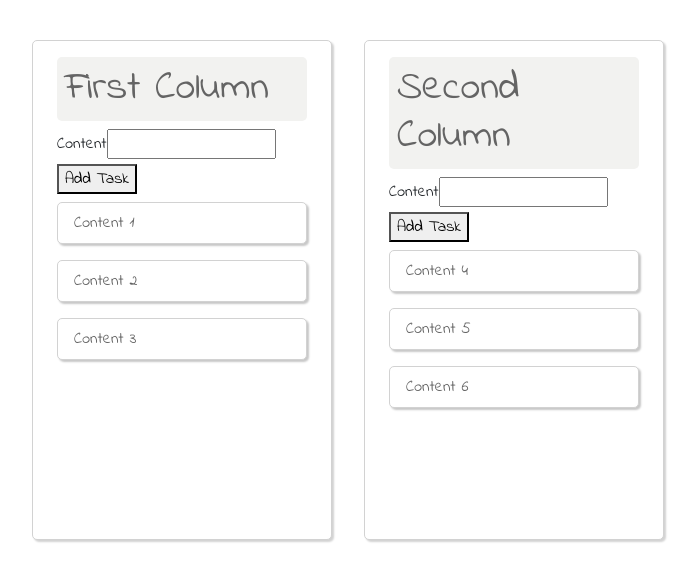
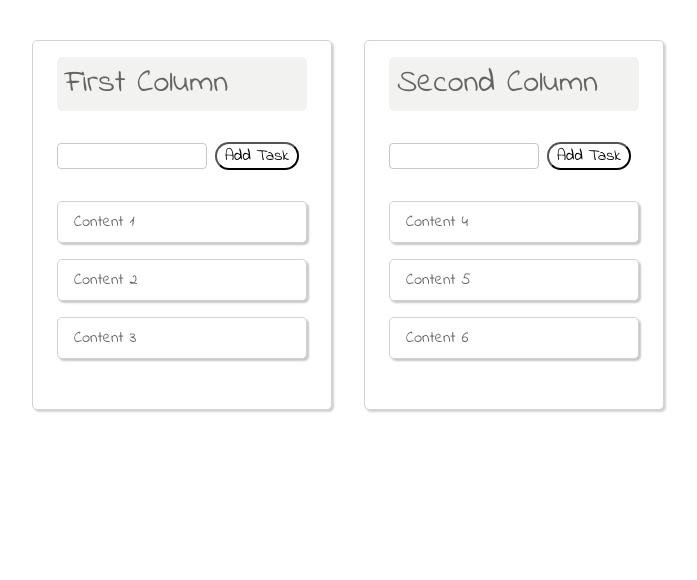
Before and after one commit to mwGHburger/react-dnd-simple-task-manager, a React (Create React App) app: page / in a window 1280 px wide. Shown: the top 580 px of the page, without its empty margins (48-745 px from the left). Built offline with nearby package versions, Linux system fonts and the light colour scheme.

Commit message:
Adjusted the styling of the app

```diff
--- a/src/App.css
+++ b/src/App.css
@@ -4,3 +4,22 @@
   padding: 32px 64px;
   display: flex;
 }
+
+.add-task-input {
+  padding: 0px 16px;
+  margin: 24px auto;
+  border-radius: 4px;
+  border: 1px rgb(200, 200, 200) solid;
+  width: 150px;
+}
+
+.add-task-input:focus {
+  outline: none;
+}
+
+.add-task-btn {
+  padding: 0px 8px;
+  margin-left: 8px;
+  background: none;
+  border-radius: 15px;
+}
--- a/src/App.js
+++ b/src/App.js
@@ -199,8 +199,8 @@ function App() {
                   {/* Add task function start */}
                   <form onSubmit={event => handleAddTaskSubmit(event, column)}>
                     {/* TaskId is updated automatically in the background */}
-                    <label>Content</label>
                     <input
+                      className="add-task-input"
                       type="text"
                       value={
                         currentColumnInputSecond === columnId
@@ -209,7 +209,9 @@ function App() {
                       }
                       onChange={event => handleInputSecond(event, column)}
                     />
-                    <button type="submit">Add Task</button>
+                    <button className="add-task-btn" type="submit">
+                      Add Task
+                    </button>
                   </form>
                   {/* Add task function end */}
                 </Column>
--- a/src/assets/stylesheets/Column.css
+++ b/src/assets/stylesheets/Column.css
@@ -6,10 +6,10 @@
   border-radius: 5px;
   box-shadow: rgb(210, 210, 210) 2px 2px 2px;
   width: 300px;
-  height: 500px;
 }
 
 .component-column-title {
+  font-size: 32px;
   padding: 8px;
   color: rgb(100, 100, 100);
   background: #f2f2f0;
--- a/src/assets/stylesheets/TaskList.css
+++ b/src/assets/stylesheets/TaskList.css
@@ -1,3 +1,5 @@
 .component-tasklist-container {
   padding: 8px 0px;
+  flex-grow: 1;
+  min-height: 200px;
 }
```
